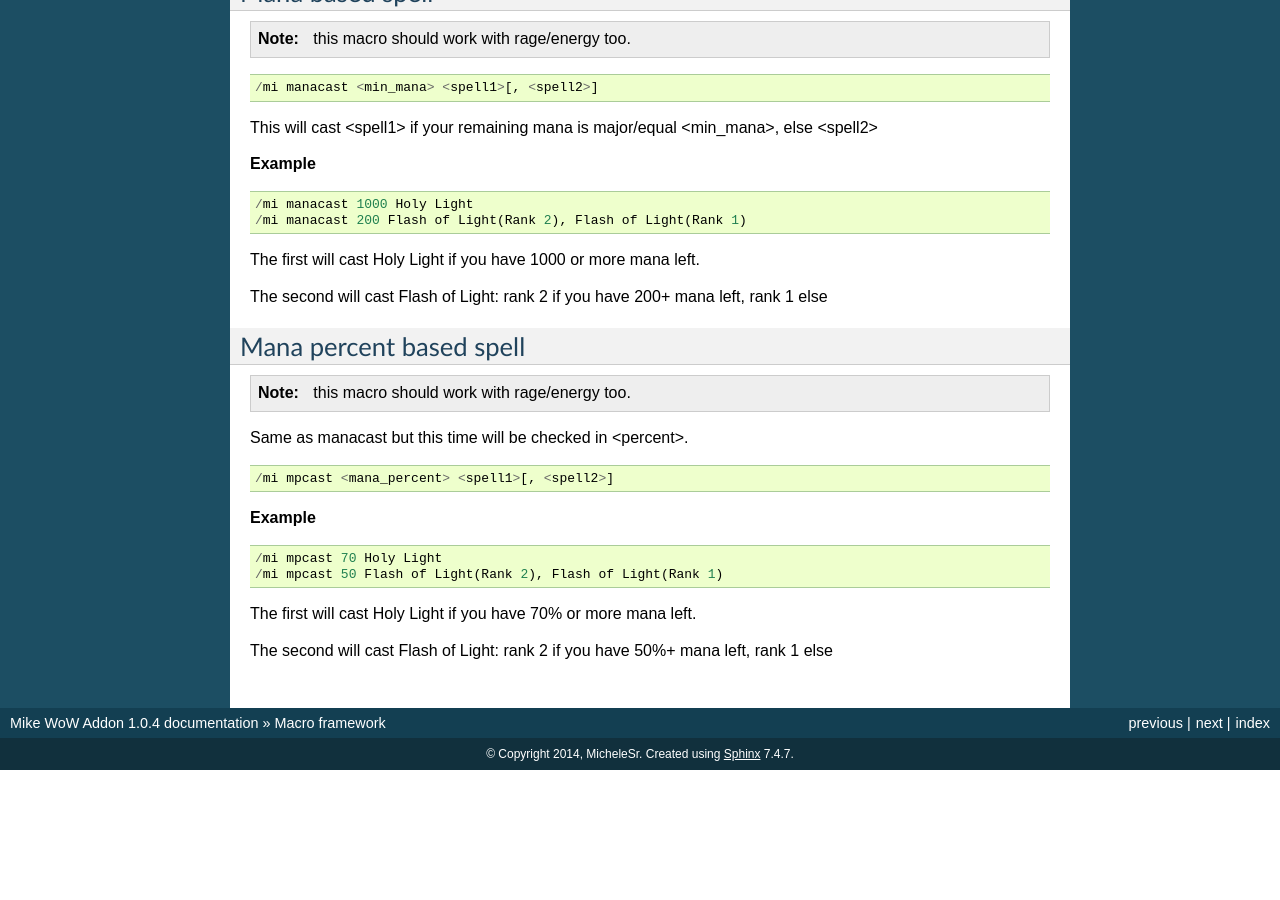
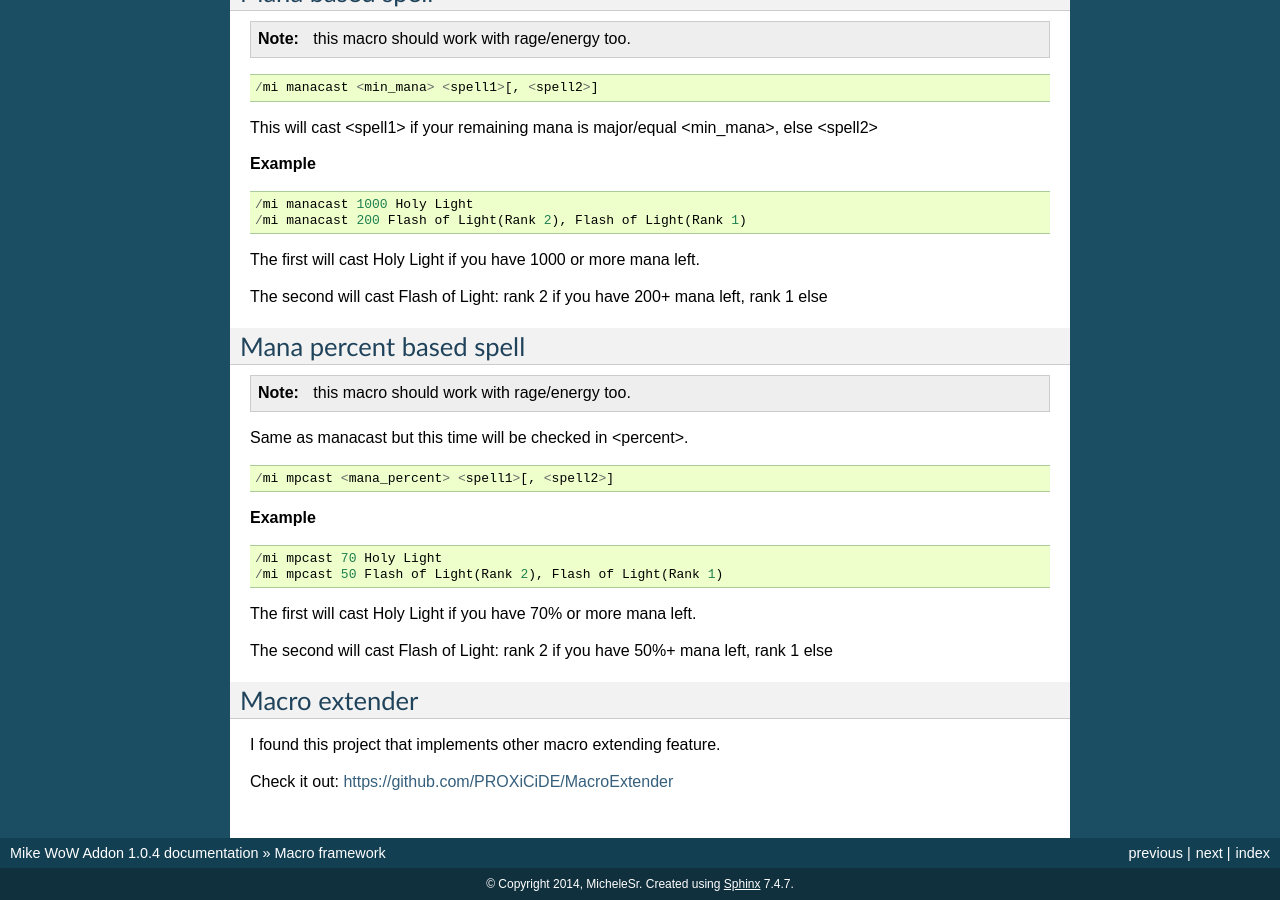
Before and after one commit to michelesr/mike-wow-addon, a Sphinx documentation site: the page built from doc/source/macro_framework.rst, in a window 1280 px wide and 900 px high, scrolled down 5673 px. Built offline with Sphinx 7.4.7, drawn with Linux system fonts in a browser that asks for light colours; before the commit the page ends 6443 px from its top, so only the background shows below that.

Commit message:
add link to MacroExtender

```diff
--- a/doc/source/macro_framework.rst
+++ b/doc/source/macro_framework.rst
@@ -455,3 +455,10 @@ Same as manacast but this time will be checked in <percent>.
 The first will cast Holy Light if you have 70% or more mana left.
 
 The second will cast Flash of Light: rank 2 if you have 50%+ mana left, rank 1 else
+
+Macro extender
+==============
+
+I found this project that implements other macro extending feature.
+
+Check it out: https://github.com/PROXiCiDE/MacroExtender
```
Also changed, not shown: 17 other files.
